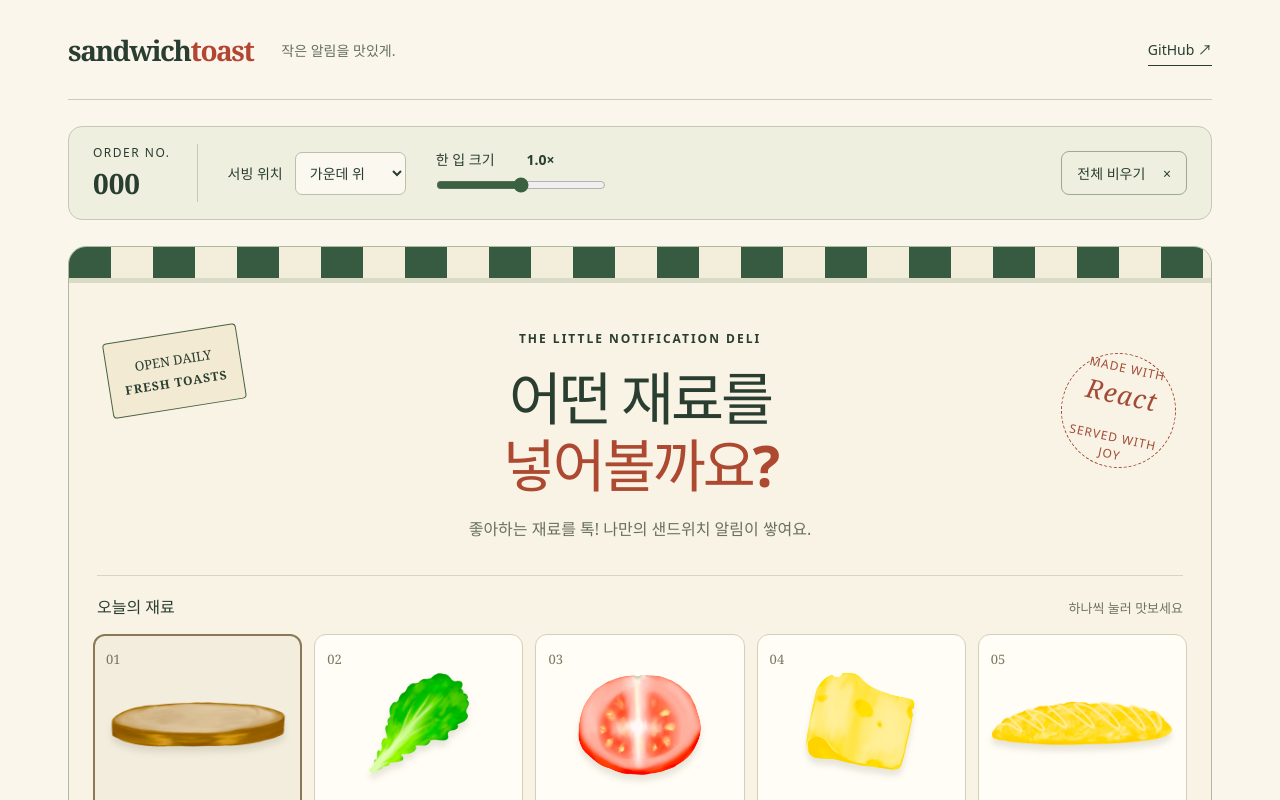
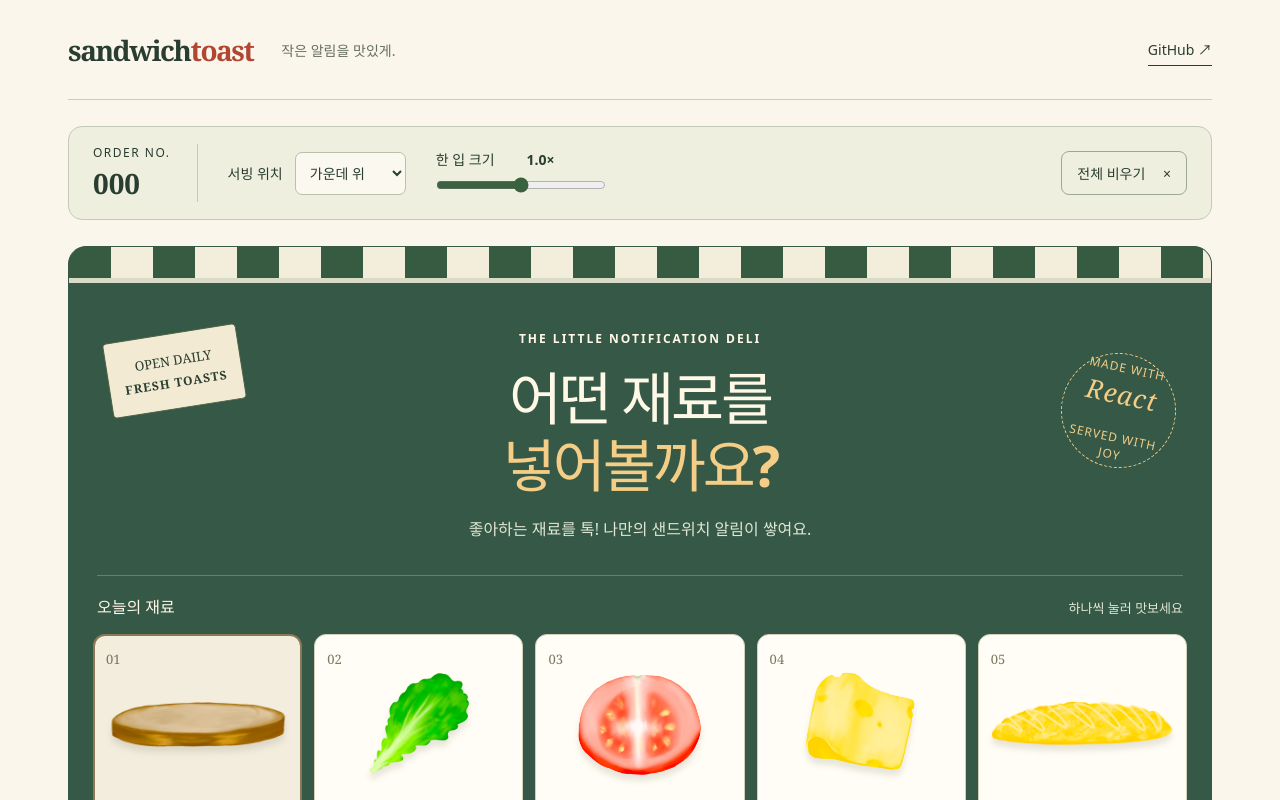
Before and after one commit to hungerbk/sandwich-toast, a React (Vite) app: page / in a window 1280 px wide. Shown: the top 800 px of the page. Built offline with nearby package versions, Linux system fonts and the light colour scheme.

Commit message:
style: 데모 가게 배경과 텍스트 대비 조정

```diff
--- a/src/demo/App.css
+++ b/src/demo/App.css
@@ -18,20 +18,20 @@
 .clear-button { margin-left: auto; background: transparent; border: 1px solid #9da990; padding: 11px 15px; border-radius: 8px; white-space: nowrap; font-size: 14px; }
 .position-control select:hover, .clear-button:hover { background: #dce5ce; border-color: #526d43; color: #243e2b; }
 .clear-button span { margin-left: 14px; }
-.storefront { border: 1px solid #aeb99e; border-radius: 18px 18px 5px 5px; background: #f8f3e4; overflow: hidden; }
+.storefront { border: 1px solid #365846; border-radius: 18px 18px 5px 5px; background: #365846; overflow: hidden; }
 .awning { height: 36px; background: repeating-linear-gradient(90deg,#365b40 0,#365b40 42px,#f2eedb 42px,#f2eedb 84px); border-bottom: 5px solid #d9dbc7; }
-.shop-intro { position: relative; text-align: center; padding: 35px 160px 32px; }
+.shop-intro { color: #fff8e7; position: relative; text-align: center; padding: 35px 160px 32px; }
 .eyebrow { font-size: 12px; font-weight: 700; letter-spacing: 2px; }
 .shop-intro h1 { font-size: clamp(36px,4.5vw,58px); line-height: 1.17; letter-spacing: -3px; margin: 17px 0; font-weight: 800; }
-.shop-intro h1 em { font-style: normal; color: #ad4831; }
-.intro-description { font-size: 16px; line-height: 1.7; color: #69705c; margin-bottom: 0; }
-.open-sign { position: absolute; left: 38px; top: 50px; padding: 15px; border: 1px solid #496245; border-radius: 4px; transform: rotate(-9deg); font: 13px/1.7 Georgia,serif; background: #f2ead3; }
+.shop-intro h1 em { font-style: normal; color: #f4cd86; }
+.intro-description { font-size: 16px; line-height: 1.7; color: #e0e7d5; margin-bottom: 0; }
+.open-sign { color: #293d30; position: absolute; left: 38px; top: 50px; padding: 15px; border: 1px solid #496245; border-radius: 4px; transform: rotate(-9deg); font: 13px/1.7 Georgia,serif; background: #f2ead3; }
 .open-sign strong { font-size: 12px; letter-spacing: 1px; }
-.shop-stamp { position: absolute; right: 35px; top: 70px; border: 1px dashed #a24b36; border-radius: 50%; width: 115px; height: 115px; display: flex; flex-direction: column; justify-content: center; transform: rotate(12deg); font-size: 12px; color: #a24b36; letter-spacing: 1px; }
+.shop-stamp { position: absolute; right: 35px; top: 70px; border: 1px dashed #f4cd86; border-radius: 50%; width: 115px; height: 115px; display: flex; flex-direction: column; justify-content: center; transform: rotate(12deg); font-size: 12px; color: #f4cd86; letter-spacing: 1px; }
 .shop-stamp strong { font: italic 26px Georgia,serif; }
-.menu-heading { display: flex; justify-content: space-between; align-items: baseline; margin: 0 28px 16px; border-top: 1px solid #d7d5bf; padding-top: 18px; }
+.menu-heading { color: #fff8e7; display: flex; justify-content: space-between; align-items: baseline; margin: 0 28px 16px; border-top: 1px solid #69816a; padding-top: 18px; }
 .menu-heading h2 { font-size: 16px; margin: 0; }
-.menu-heading > span { color: #70745f; font-size: 13px; }
+.menu-heading > span { color: #e0e7d5; font-size: 13px; }
 .ingredient-menu { display: grid; grid-template-columns: repeat(5,minmax(0,1fr)); gap: 12px; padding: 0 24px 28px; }
 .menu-item { position: relative; padding: 15px 12px 12px; border: 1px solid #d2d0b8; border-radius: 12px; background: #fffdf5; display: flex; flex-direction: column; align-items: center; transition: transform 150ms ease, border-color 150ms ease; }
 .menu-item--info { --selection-border: #8a7954; --selection-bg: #f3edde; }
```
